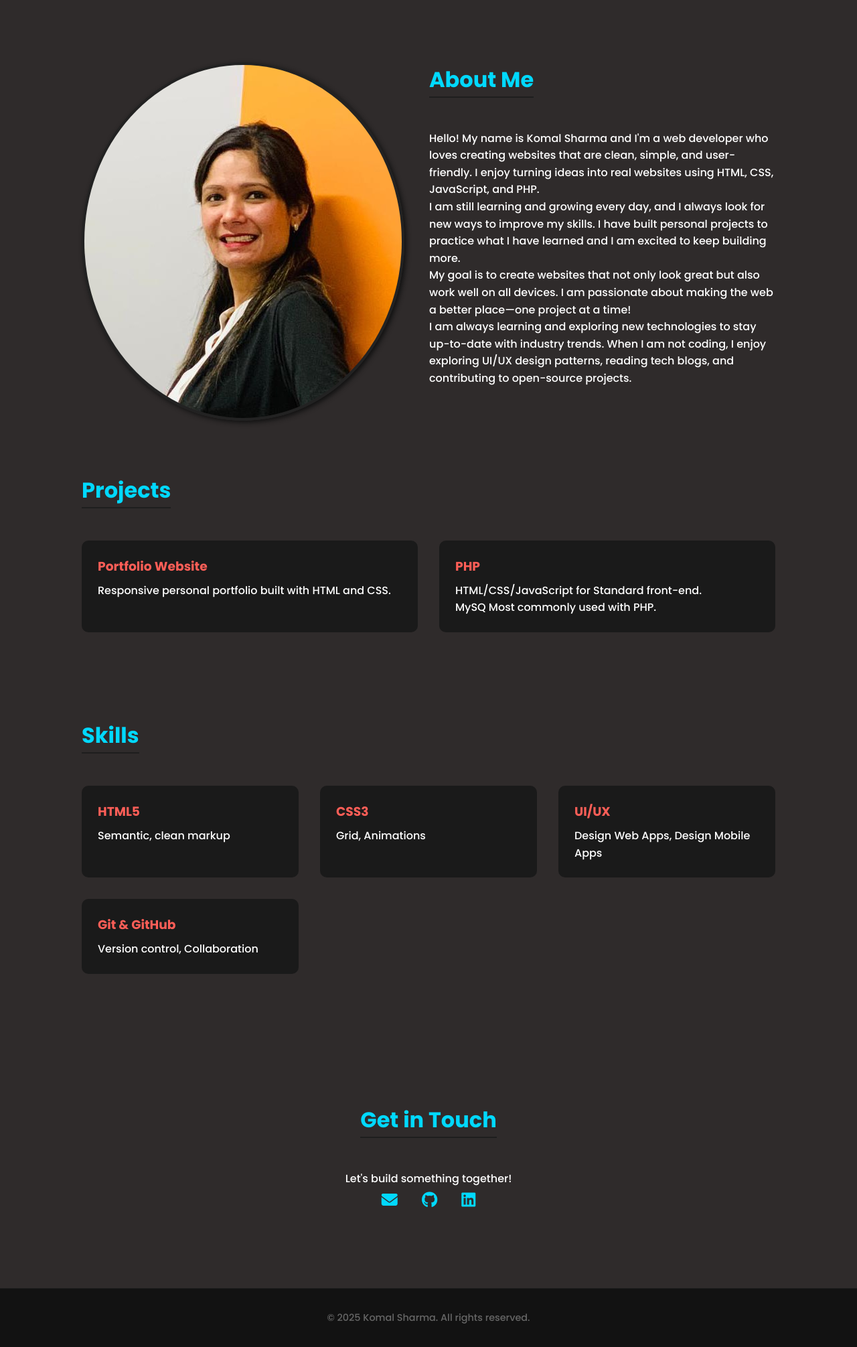
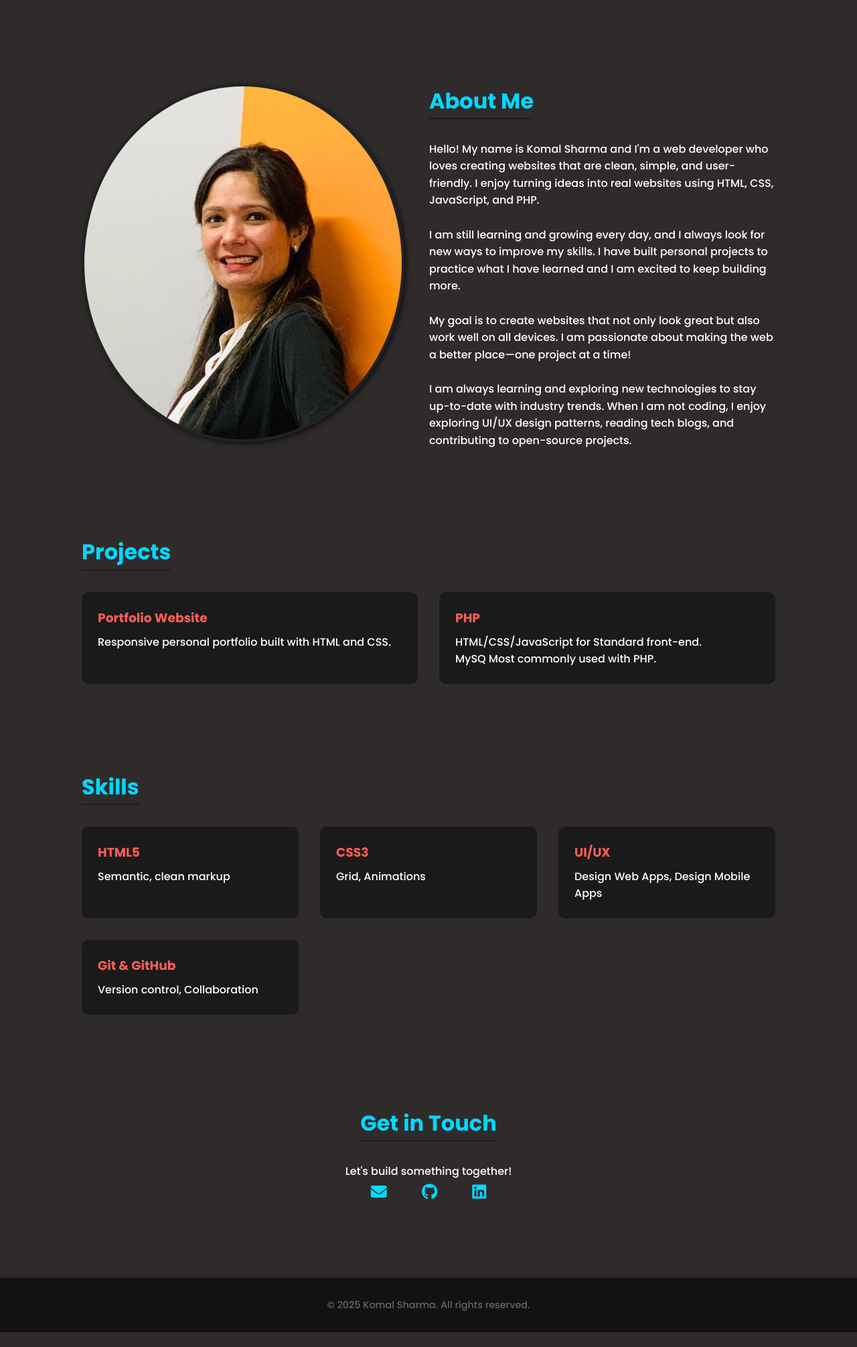
Before and after one commit to komalsharma251/komalsharma251.github.io, a plain HTML site: page index.html in a window 1280 px wide. Shown: the part 639-2650 px from the top of the page at 67% size. After the commit the page ends 2628 px from the top, so only its background shows below. Drawn offline with Linux system fonts and the light colour scheme.

Commit message:
files updated

```diff
--- a/css/app.css
+++ b/css/app.css
@@ -42,13 +42,13 @@
       font-weight: 500;
     }
     section {
-      padding: 4rem 2em;
+      padding: 4em 2em;
       max-width: 1100px;
       margin: auto;
     }
     .about {
       text-align: center;
-      padding-top: 6gem;
+      padding-top: 6em;
     }
     .about h2 {
       font-size: 2.5em;
@@ -64,7 +64,7 @@
     .section-title {
       font-size: 2em;
       color: #00d9ff;
-      margin-bottom: 1.5em;
+      margin-bottom: 1em;
       border-bottom: 2px solid #1e1e1e;
       display: inline-block;
     }
@@ -72,10 +72,32 @@
       display: grid;
       grid-template-columns: repeat(auto-fit, minmax(250px, 1fr));
       gap: 2rem;
+      animation: fadeInOut 4s ease-in-out infinite;
     }
+
+@keyframes fadeInOut {
+      0% {
+        opacity: 0;
+        transform: translateY(20px);
+      }
+      20% {
+        opacity: 1;
+        transform: translateY(0);
+      }
+      80% {
+        opacity: 1;
+        transform: translateY(0);
+      }
+      100% {
+        opacity: 0;
+        transform: translateY(-20px);
+      }
+}
+
+
     .project, .skill {
       background: #1a1a1a;
-      padding: 1.5rem;
+      padding: 1.5em;
       border-radius: 10px;
       transition: transform 0.3s;
     }
@@ -88,18 +110,18 @@
     }
     .contact {
       text-align: center;
-      margin-top: 4rem;
+      margin-top: 0.5em;
     }
     .contact a {
-      font-size: 1.5rem;
-      margin: 0 1rem;
+      font-size: 1.5em;
+      margin: 0 1em;
     }
     footer {
       background: #121212;
       text-align: center;
-      padding: 2rem 1rem;
-      margin-top: 3rem;
+      padding: 2em 1em;
+      margin-top: 3em;
       border-top: 1px solid #1e1e1e;
-      font-size: 0.9rem;
+      font-size: 0.9em;
       color: #666;
     }
--- a/index.html
+++ b/index.html
@@ -28,16 +28,16 @@
 
   <section id="about">
     <h2 class="section-title">About Me</h2>
-     <img src="assets/images/bioPicture.jpg" alt="Bio Picture" id="bioPic">
+     <img src="assets/images/bioPicture.JPG" alt="Bio Picture" id="bioPic">
     <p>
     Hello! My name is Komal Sharma and I'm a web developer who loves creating websites that are clean, simple, and user-friendly. I enjoy turning ideas into real websites using HTML, CSS, JavaScript, and PHP.
-    </p>
+    </p> <br>
     <p>
       I am still learning and growing every day, and I always look for new ways to improve my skills. I have built personal projects to practice what I have learned and I am excited to keep building more.
-    </p>
+    </p><br>
     <p>
       My goal is to create websites that not only look great but also work well on all devices. I am passionate about making the web a better place—one project at a time!
-    </p>
+    </p><br>
     <p>
       I am always learning and exploring new technologies to stay up-to-date with industry trends. When I am not coding, I enjoy exploring UI/UX design patterns, reading tech blogs, and contributing to open-source projects.
     </p>
```
